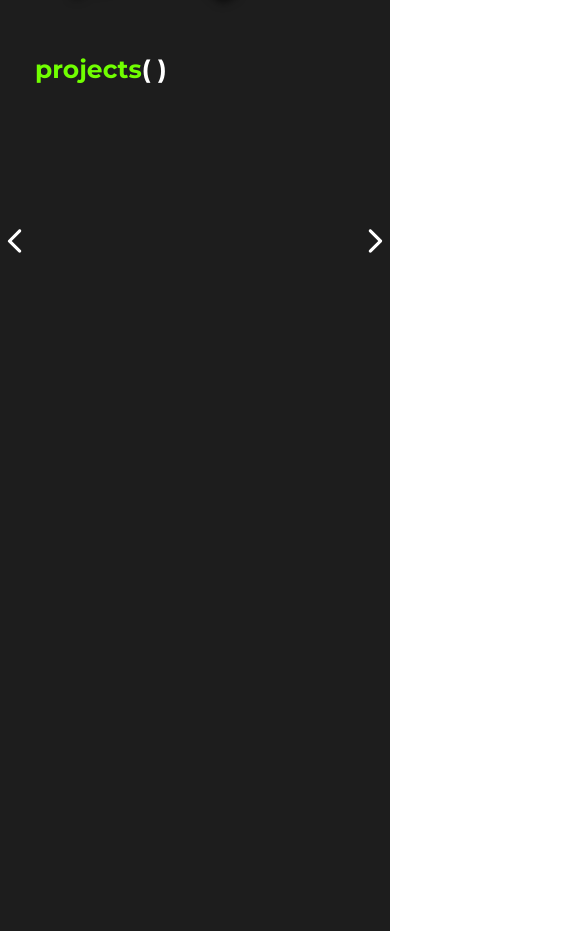
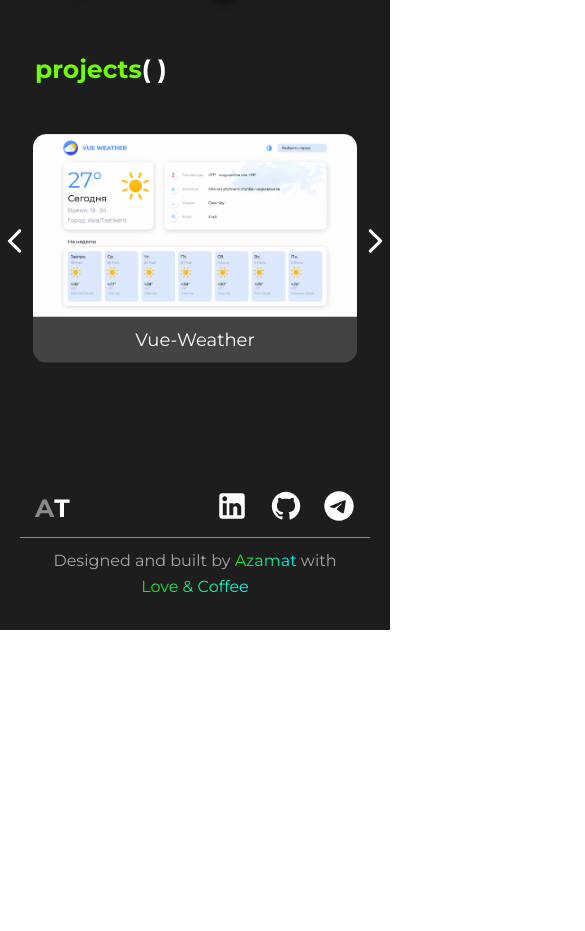
Before and after one commit to azamat-110/Portfolio, a Vue app: page /#/ in a window 390 px wide. Shown: the part 1780-2711 px from the top of the page, 585 px wide, since content can reach past the window. After the commit the page ends 2410 px from the top, so only its background shows below. Built offline with nearby package versions, Linux system fonts and the light colour scheme.

Commit message:
adaptive real v3

```diff
--- a/src/assets/style/media.scss
+++ b/src/assets/style/media.scss
@@ -236,14 +236,14 @@
         }
     }
 
-    .projects{
-        &__content{
-            &-cards{
-                display: flex;
-                flex-direction: column;
-                align-items: center;
-                justify-content: center;
-            }
-        }
-    }
+    // .projects{
+    //     &__content{
+    //         &-cards{
+    //             display: flex;
+    //             flex-direction: column;
+    //             align-items: center;
+    //             justify-content: center;
+    //         }
+    //     }
+    // }
 }
```
